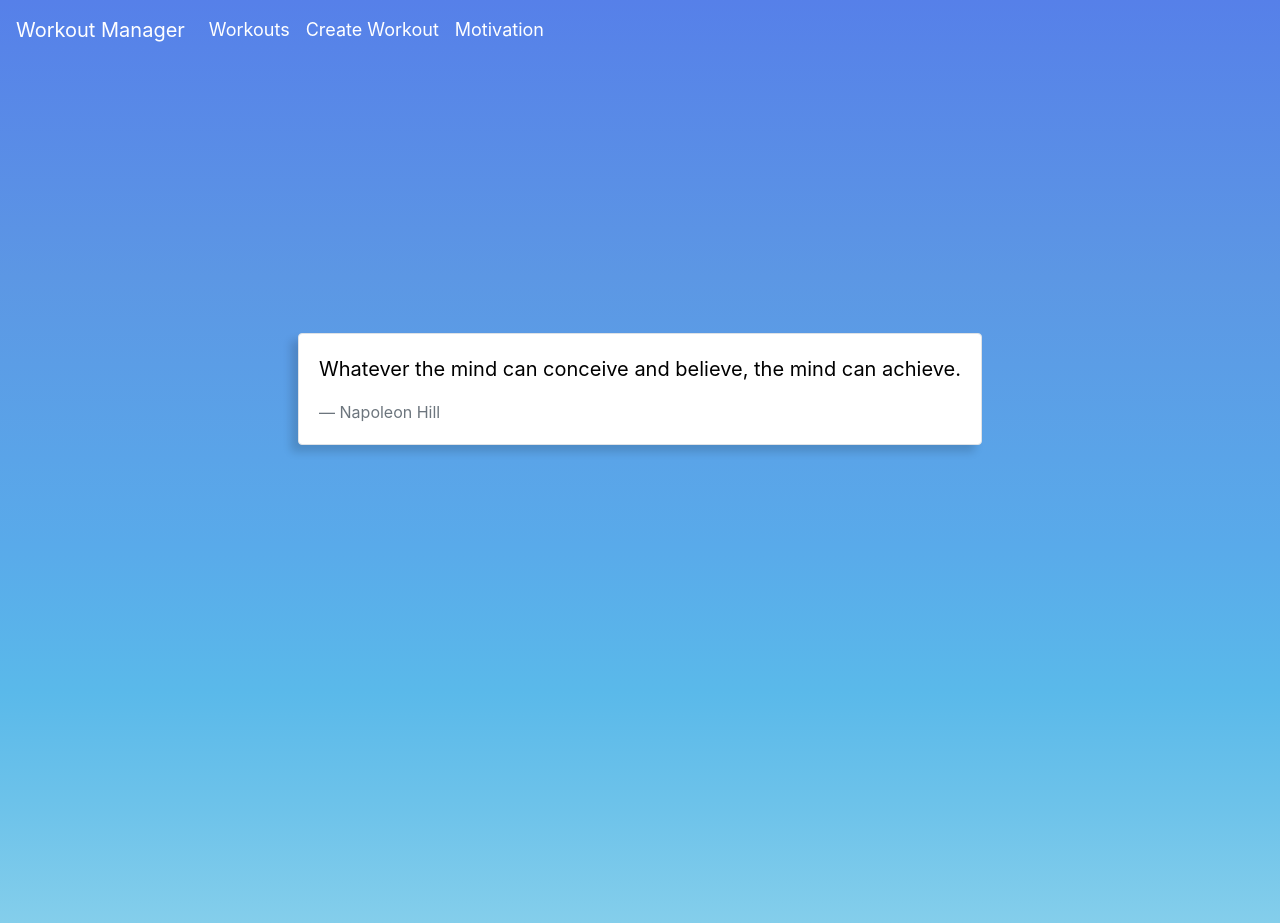
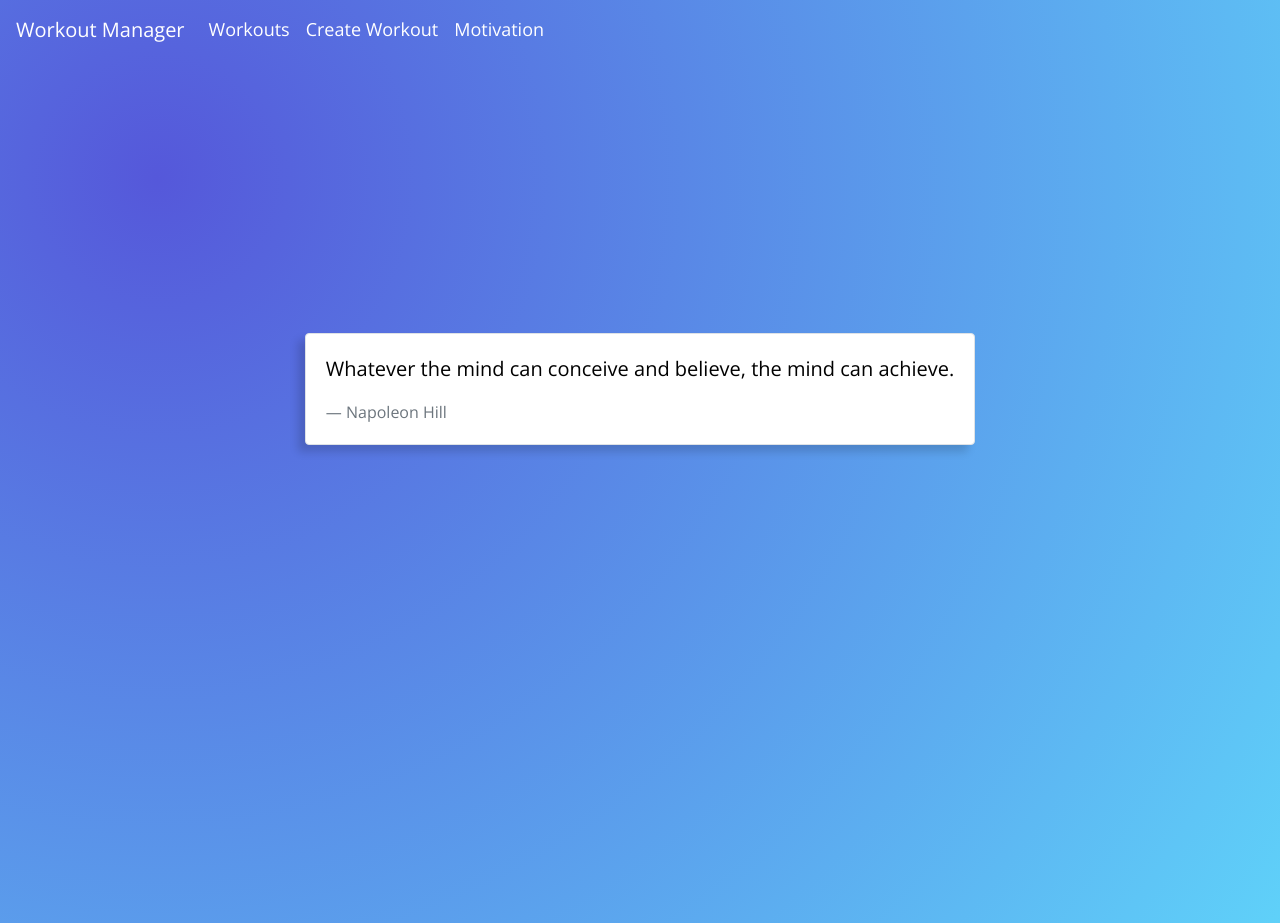
Before and after one commit to brentonjackson/workout-manager, a React (Create React App) app in the folder frontend/: page / in a window 1280 px wide. Built offline with nearby package versions, Linux system fonts and the light colour scheme.

Commit message:
added google font to app

```diff
--- a/frontend/public/index.html
+++ b/frontend/public/index.html
@@ -12,6 +12,11 @@
       user's mobile device or desktop. See https://developers.google.com/web/fundamentals/web-app-manifest/
     -->
     <link rel="manifest" href="%PUBLIC_URL%/manifest.json" />
+    <link rel="preconnect" href="https://fonts.gstatic.com" />
+    <link
+      href="https://fonts.googleapis.com/css2?family=Open+Sans:ital,wght@0,300;0,400;0,600;0,700;1,300;1,400;1,600;1,700&display=swap"
+      rel="stylesheet"
+    />
     <!--
       Notice the use of %PUBLIC_URL% in the tags above.
       It will be replaced with the URL of the `public` folder during the build.
--- a/frontend/src/App.js
+++ b/frontend/src/App.js
@@ -22,6 +22,7 @@ import Dashboard from "./components/Dashboard";
 const MyNav = styled(Nav)`
   z-index: 10;
   font-size: large;
+  font-family: "Open Sans";
   a {
     color: white;
   }
@@ -32,6 +33,7 @@ const WorkoutContainer = styled(Container)`
   min-height: 80vh;
   display: flex;
   justify-content: center;
+  font-family: "Open Sans";
 
   @media (min-width: 768px) {
     padding: 0px 50px 150px;
--- a/frontend/src/index.css
+++ b/frontend/src/index.css
@@ -10,9 +10,7 @@
 
 body {
   margin: 0;
-  font-family: -apple-system, BlinkMacSystemFont, "Segoe UI", "Roboto", "Oxygen",
-    "Ubuntu", "Cantarell", "Fira Sans", "Droid Sans", "Helvetica Neue",
-    sans-serif;
+  font-family: "Open Sans";
   -webkit-font-smoothing: antialiased;
   -moz-osx-font-smoothing: grayscale;
   /* background: rgb(193, 200, 228);
@@ -44,7 +42,7 @@ body {
     rgba(124, 121, 219, 1) 77%,
     rgba(143, 108, 207, 1) 100%
   ); */
-  background: rgb(132, 206, 235);
+  /* background: rgb(132, 206, 235);
   background: linear-gradient(
     0deg,
     rgba(132, 206, 235, 1) 0%,
@@ -53,6 +51,11 @@ body {
     rgba(89, 170, 234, 1) 41%,
     rgba(92, 151, 228, 1) 70%,
     rgba(86, 128, 233, 1) 100%
+  ); */
+  background-image: radial-gradient(
+    circle farthest-corner at 12.3% 19.3%,
+    rgba(85, 88, 218, 1) 0%,
+    rgba(95, 209, 249, 1) 100.2%
   );
 }
 
```
Also changed, not shown: 1 other file (tests, documents, lock files or other folders).
